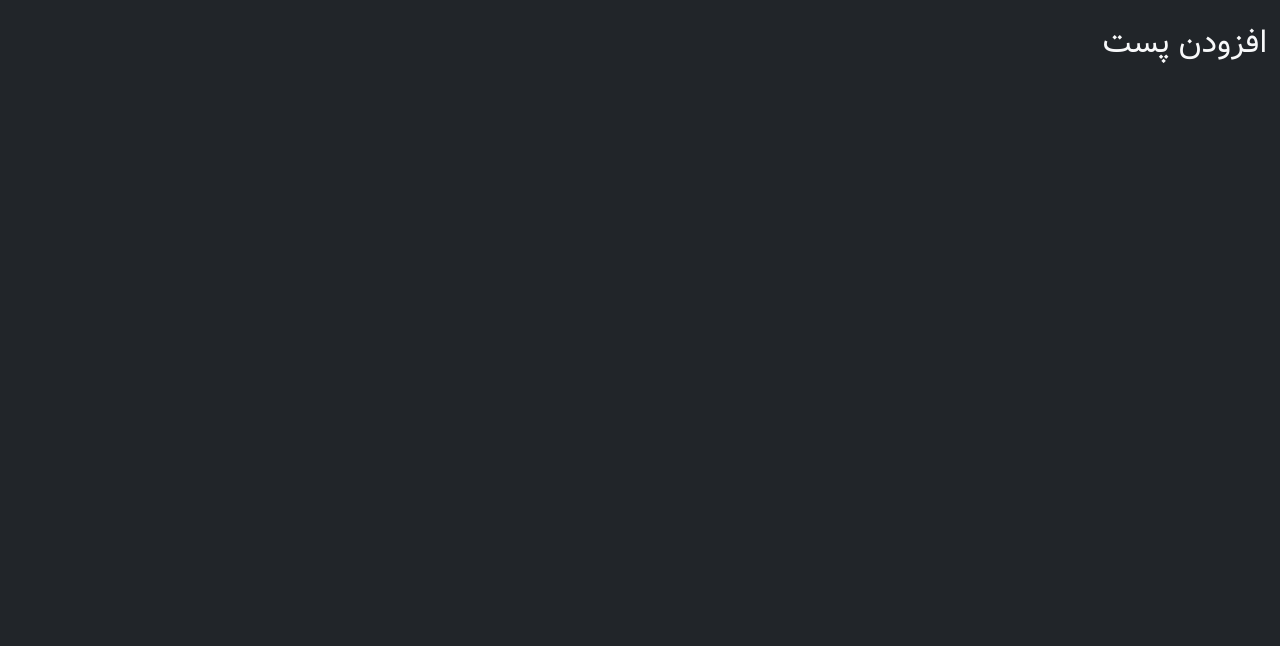
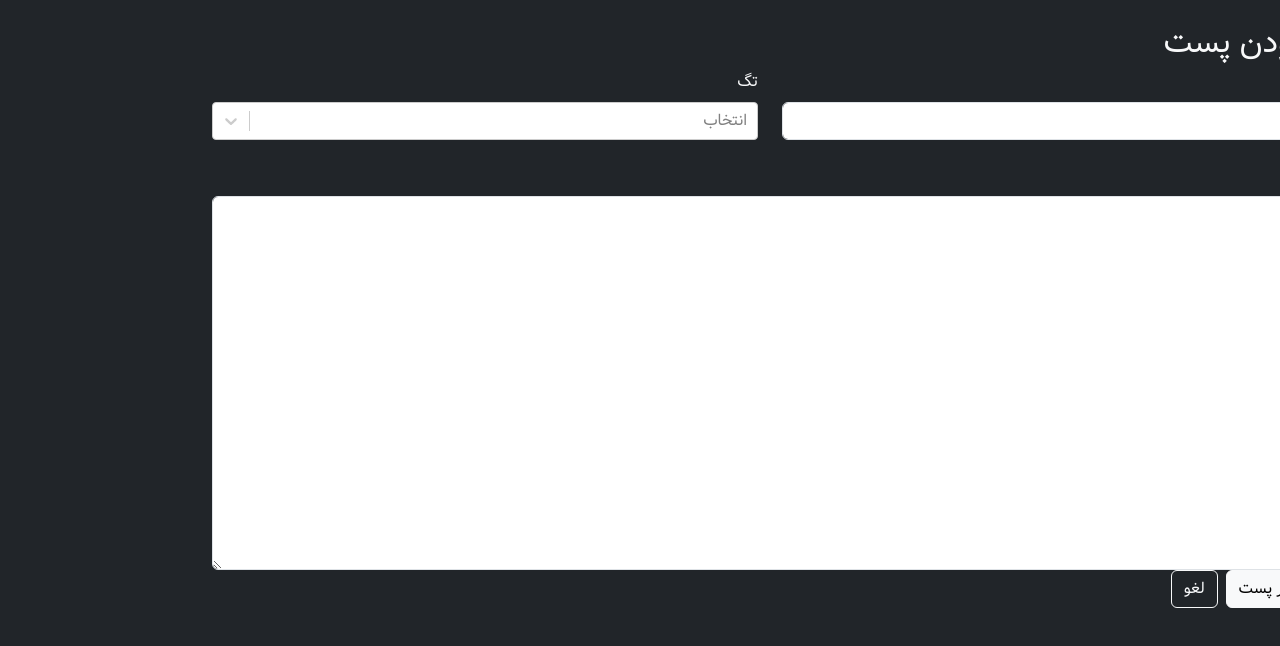
Before and after one commit to amirmohamad-mohamadi/React-TypeScript, a React (Vite) app: page /add in a window 1280 px wide. Shown: the top 646 px of the page. Built offline with nearby package versions, Linux system fonts and the light colour scheme.

Commit message:
implement AddPost page and onCreatePost function

```diff
--- a/package.json
+++ b/package.json
@@ -15,12 +15,14 @@
     "react-bootstrap": "^2.10.4",
     "react-dom": "^18.3.1",
     "react-router-dom": "^6.26.1",
-    "react-select": "^5.8.0"
+    "react-select": "^5.8.0",
+    "uuid": "^10.0.0"
   },
   "devDependencies": {
     "@eslint/js": "^9.9.0",
     "@types/react": "^18.3.3",
     "@types/react-dom": "^18.3.0",
+    "@types/uuid": "^10.0.0",
     "@vitejs/plugin-react": "^4.3.1",
     "eslint": "^9.9.0",
     "eslint-plugin-react-hooks": "^5.1.0-rc.0",
--- a/src/App.tsx
+++ b/src/App.tsx
@@ -1,11 +1,20 @@
+import { useMemo } from "react"
 import { Route, Routes } from "react-router-dom"
 import { Container } from "react-bootstrap"
+import { v4 as uuidV4 } from "uuid"
 
 import AddPost from "./components/AddPost"
+import { useLocaStorage } from "./hooks/useLocalStorage"
 
-export type Post = {
+export type RawPost = {
   id: string
-} & PostData
+} & RawPostData
+
+export type RawPostData = {
+  title: string
+  markdown: string
+  tagIds: string[]
+}
 
 export type PostData = {
   title: string
@@ -20,11 +29,27 @@ export type Tag = {
 
 
 function App() {
+  const [posts, setPosts] = useLocaStorage<RawPost[]>({ key: "POSTS", initialValue: [] })
+  const [tags, setTags] = useLocaStorage<Tag[]>({ key: "TAGS", initialValue: [] })
+
+  const postsWithTags = useMemo(() => posts.map((item) => {
+    return {
+      ...item,
+      tags: tags.filter(tag => item.tagIds.includes(tag.id))
+    }
+  }), [posts, tags])
+
+  function onCreatePost({ tags, ...data }: PostData) {
+    setPosts((prevPosts) => {
+      return [...prevPosts, { ...data, id: uuidV4(), tagIds: tags.map(item => item.id) }]
+    })
+  }
+
   return (
     <Container className="my-4">
       <Routes>
         <Route path="/" element={<h2>Home Page</h2>} />
-        <Route path="/add" element={<AddPost />} />
+        <Route path="/add" element={<AddPost onSubmit={onCreatePost} />} />
         <Route path="/:id" >
           <Route index element={<h2>View Post</h2>} />
           <Route path="edit" element={<h2>Edit Post</h2>} />
--- a/src/components/AddPost.tsx
+++ b/src/components/AddPost.tsx
@@ -1,7 +1,15 @@
-function AddPost() {
+import { PostData } from "../App"
+import PostForm from "./PostForm"
+
+type AddPost = {
+    onSubmit: (data: PostData) => void
+}
+
+function AddPost({ onSubmit }: AddPost) {
     return (
         <>
             <h2>افزودن پست</h2>
+            <PostForm onSubmit={onSubmit} />
         </>
     )
 }
```
Also changed, not shown: 1 other file (tests, documents, lock files or other folders).
